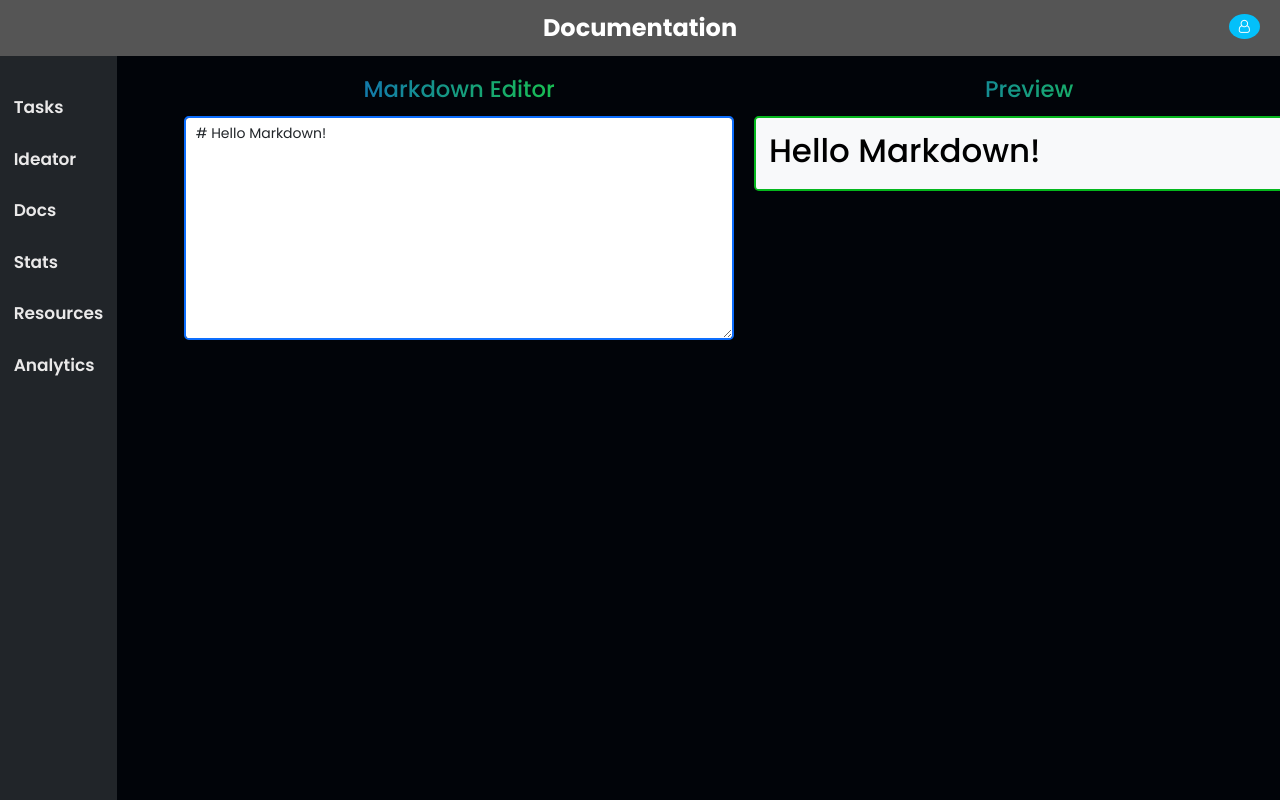
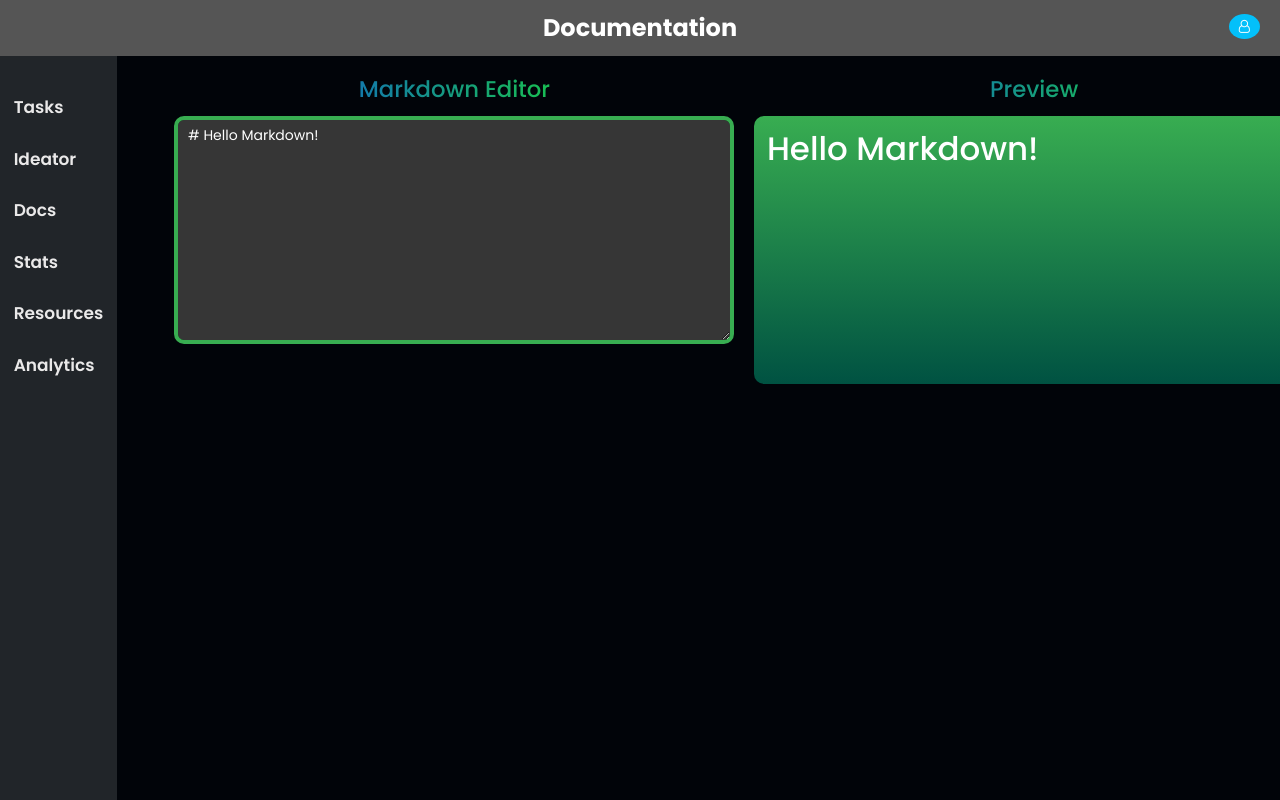
Before and after one commit to PurviSaini/DeView, a React (Vite) app in the folder frontend/: page /documentation in a window 1280 px wide. Shown: the top 800 px of the page. Built offline with nearby package versions, Linux system fonts and the light colour scheme.

Commit message:
modified style of documentation page

```diff
--- a/frontend/src/pages/Documentation.css
+++ b/frontend/src/pages/Documentation.css
@@ -1,16 +1,21 @@
 div.doc-container{
     margin-left: 13.4rem;
+    padding: 0;
 }
 
 div.preview-container{
-    color: black;
-    border: 2px solid #05b81d !important;
-    /* box-shadow: 0px 0px 20px rgb(5, 184, 29, 0.6); */
+    border: none !important;
+    background: linear-gradient(#38ad51, #005242);
+    border-radius: 10px !important;
+    color: white;
+    min-height: 33.5vh;
 }
 
-.markdown-editor{
-    border: 2px solid #0D6EFD;
-    /* box-shadow: 0px 0px 20px rgb(13, 110, 253, 0.6); */
+.markdown-editor, .markdown-editor:focus{
+    border: 4px solid #38ad51 !important;
+    background-color: #363636;
+    border-radius: 10px;
+    color: white;
     font-size: 14px;
 }
 
--- a/frontend/src/pages/Resources.css
+++ b/frontend/src/pages/Resources.css
@@ -4,7 +4,8 @@
 }
 
 .resource-box{
-  background-color: rgb(41, 41, 41, 0.5) !important;
+  /* background-color: rgb(41, 41, 41, 0.5) !important; */
+  background-color: rgba(var(--bs-dark-rgb), var(--bs-bg-opacity)) !important;
   /* border: 1px solid rgb(163, 3, 96); */
   border: 1px solid;
   box-shadow: 0px 0px 12px rgb(90, 30, 40) !important;
```
